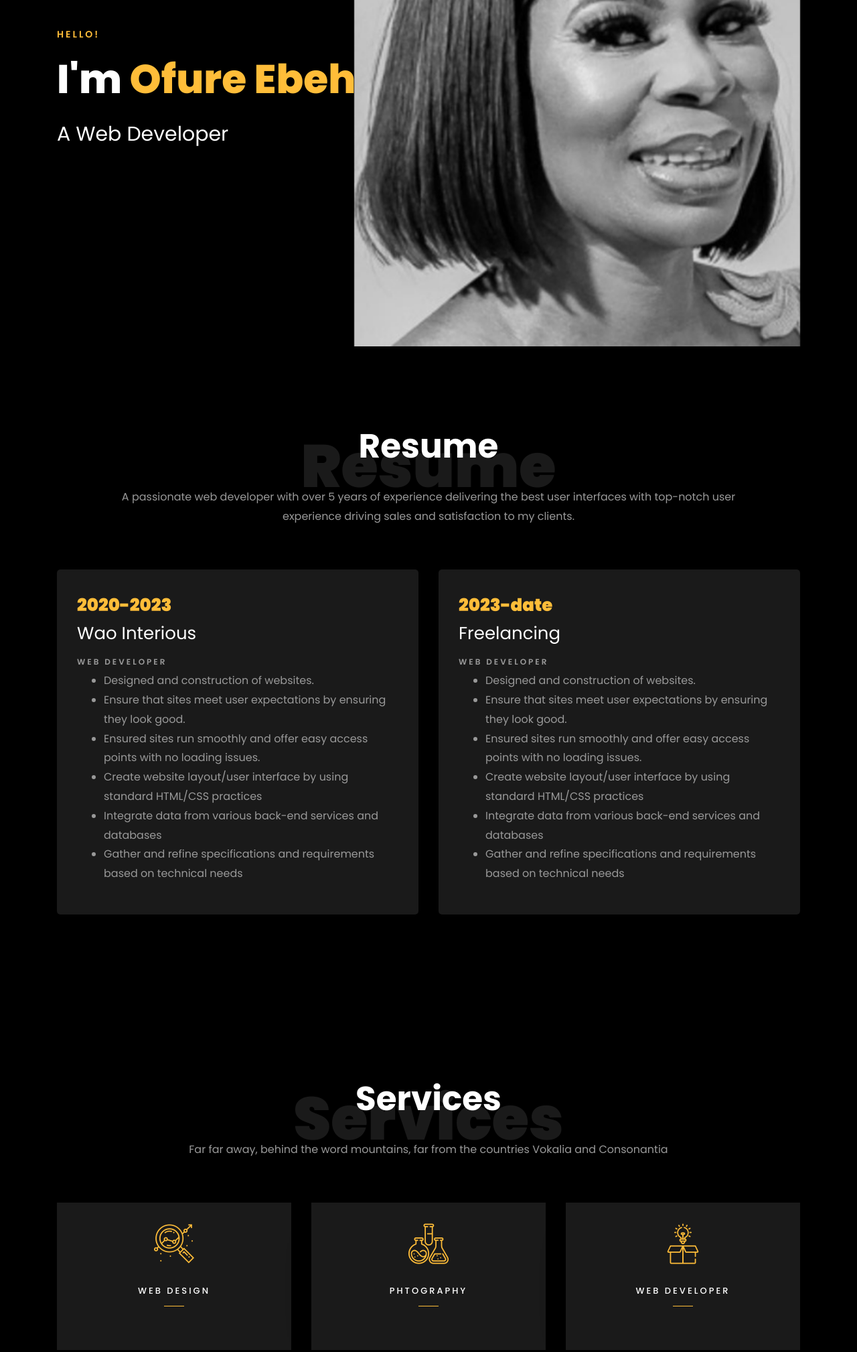
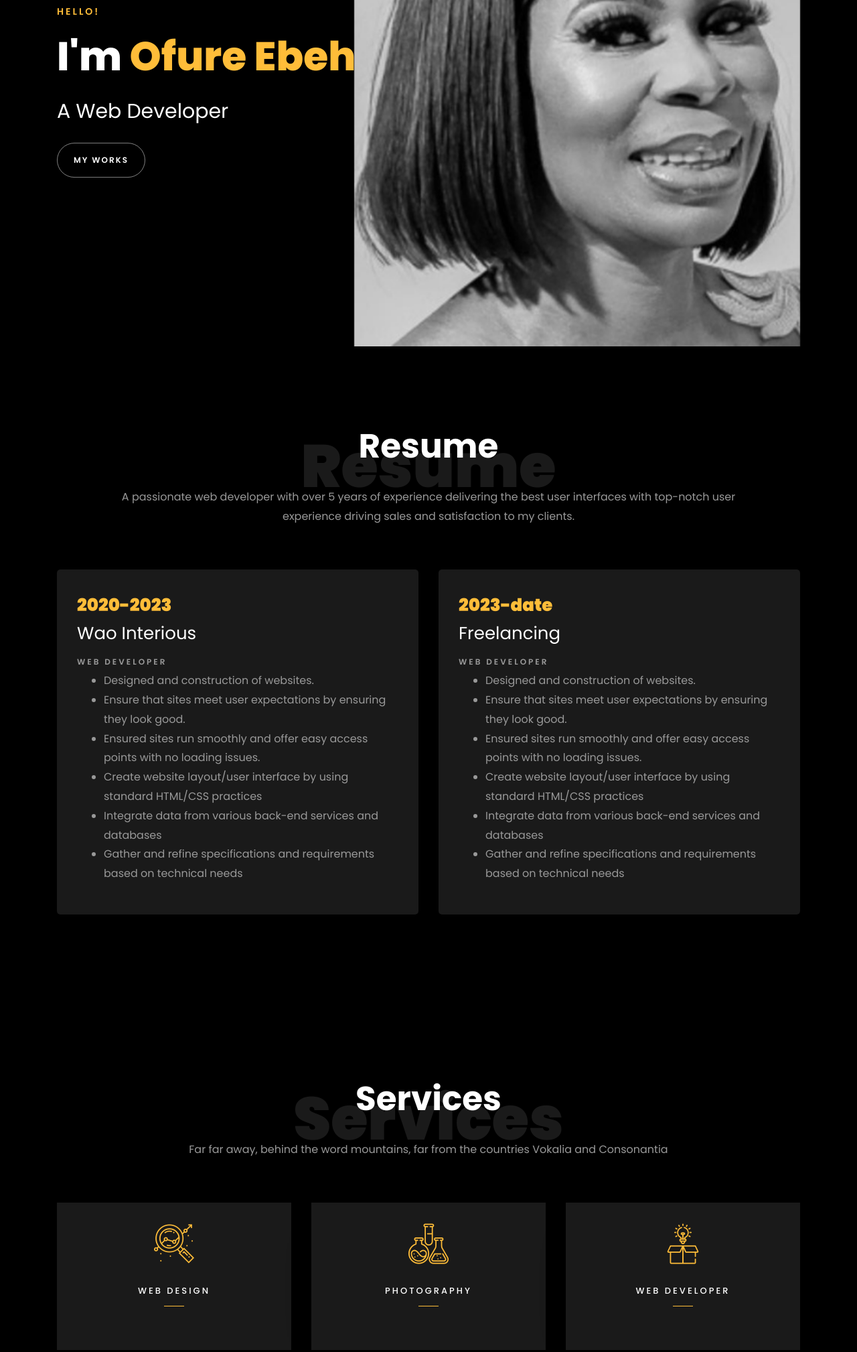
Before and after one commit to emmaxy07/ofure-portfolio, a plain HTML site: page index.html in a window 1280 px wide. Shown: the part 233-2251 px from the top of the page at 67% size. Drawn offline with Linux system fonts and the light colour scheme; files whose address does not match are found by name.

Commit message:
bug fixes

```diff
--- a/index.html
+++ b/index.html
@@ -57,6 +57,7 @@
 		          		<span class="subheading">Hello!</span>
 			            <h1 class="mb-4 mt-3">I'm <span>Ofure Ebeh</span></h1>
 			            <h2 class="mb-4">A Web Developer</h2>
+						<a href="#projects-section" class="btn btn-white btn-outline-white py-3 px-4">My works</a></p>
 		            </div>
 		          </div>
 	        	</div>
@@ -135,7 +136,7 @@
 								<i class="flaticon-flasks"></i>
 							</span>
 							<div class="desc">
-								<h3 class="mb-5">Phtography</h3>
+								<h3 class="mb-5">Photography</h3>
 							</div>
 						</a>
 					</div>
@@ -415,7 +416,7 @@
               <h2 class="ftco-heading-2">Links</h2>
               <ul class="list-unstyled">
                 <li><a href="#home-section"><span class="icon-long-arrow-right mr-2"></span>Home</a></li>
-                <li><a href="#about-section"><span class="icon-long-arrow-right mr-2"></span>About</a></li>
+                <li><a href="#service-section"><span class="icon-long-arrow-right mr-2"></span>Services</a></li>
                 <li><a href="#projects-section"><span class="icon-long-arrow-right mr-2"></span>Projects</a></li>
                 <li><a href="#contact-section"><span class="icon-long-arrow-right mr-2"></span>Contact</a></li>
               </ul>
```
